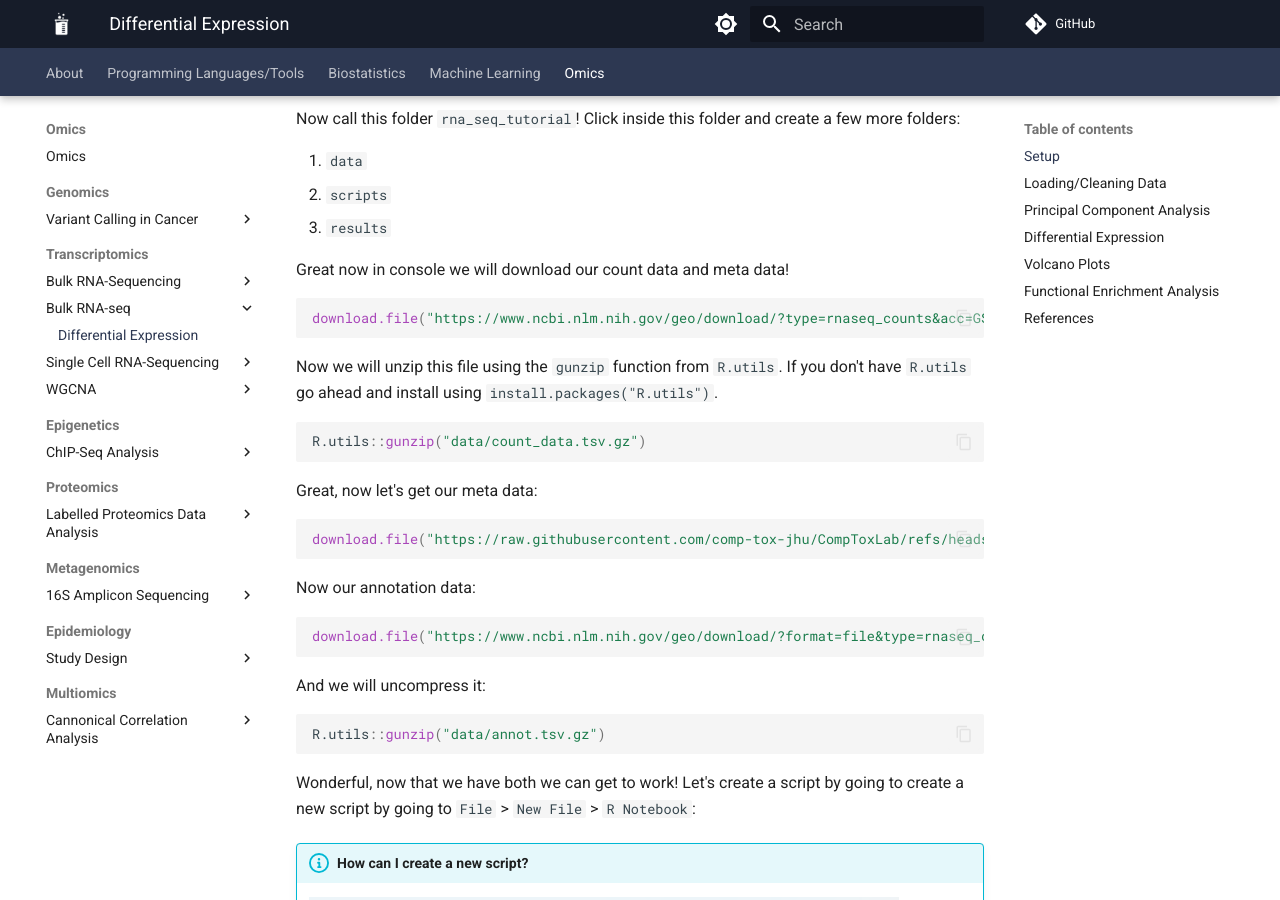
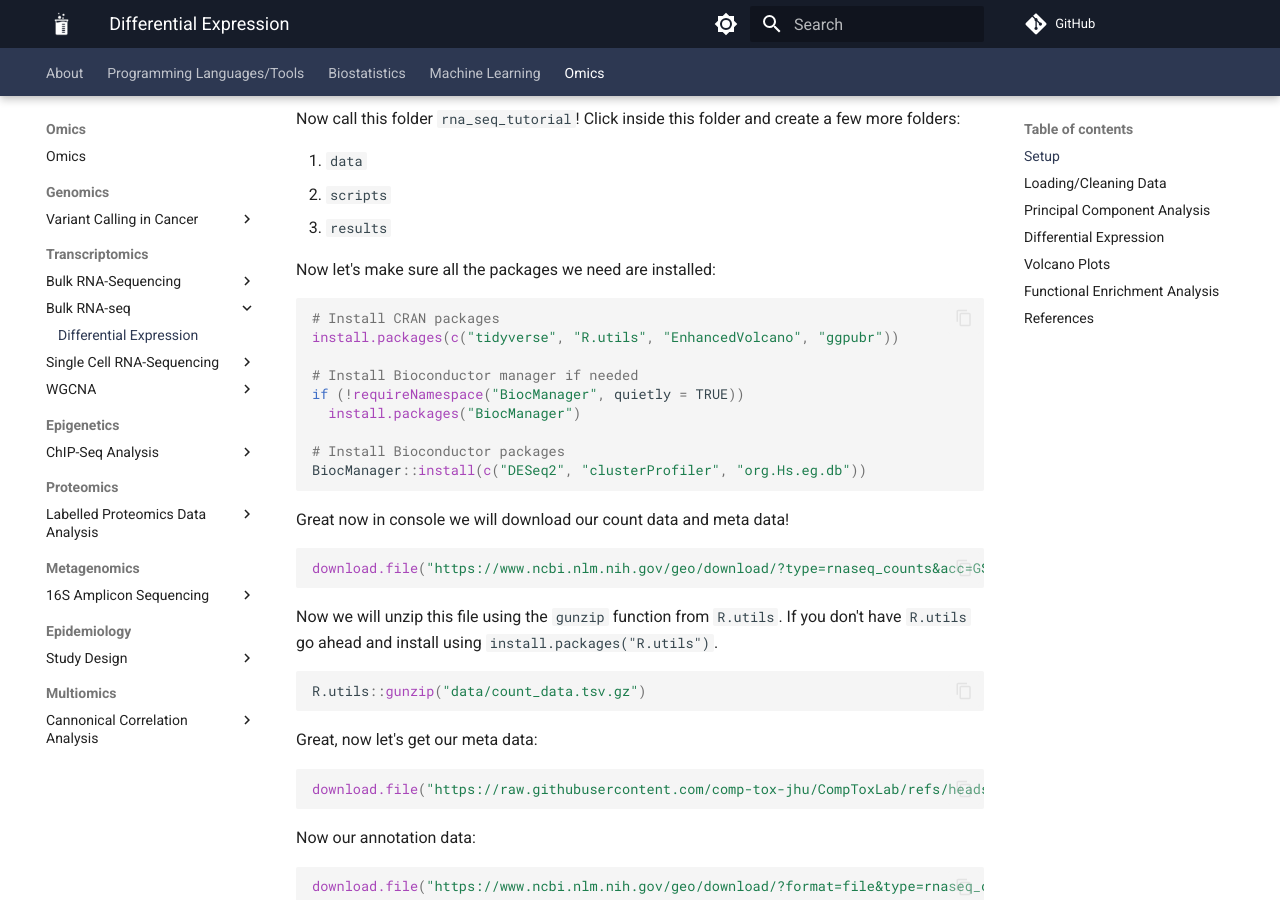
Before and after one commit to comp-tox-jhu/CompToxLab, an MkDocs documentation site: the page built from docs/omics/transcriptomics/rna_seq/deg.md, in a window 1280 px wide and 900 px high, scrolled down 453 px. Built offline with MkDocs 1.6.1 and Material for MkDocs 9.7.7, drawn with Linux system fonts in a browser that asks for light colours; comment, search, counter and statistics services are not loaded.

Commit message:
Update deg.md

````diff
--- a/docs/omics/transcriptomics/rna_seq/deg.md
+++ b/docs/omics/transcriptomics/rna_seq/deg.md
@@ -12,6 +12,20 @@ Now call this folder `rna_seq_tutorial`! Click inside this folder and create a f
 1. `data`
 2. `scripts`
 3. `results`
+
+Now let's make sure all the packages we need are installed:
+
+```R
+# Install CRAN packages
+install.packages(c("tidyverse", "R.utils", "EnhancedVolcano", "ggpubr"))
+
+# Install Bioconductor manager if needed
+if (!requireNamespace("BiocManager", quietly = TRUE))
+  install.packages("BiocManager")
+
+# Install Bioconductor packages
+BiocManager::install(c("DESeq2", "clusterProfiler", "org.Hs.eg.db"))
+```
 
 Great now in console we will download our count data and meta data!
 
````
